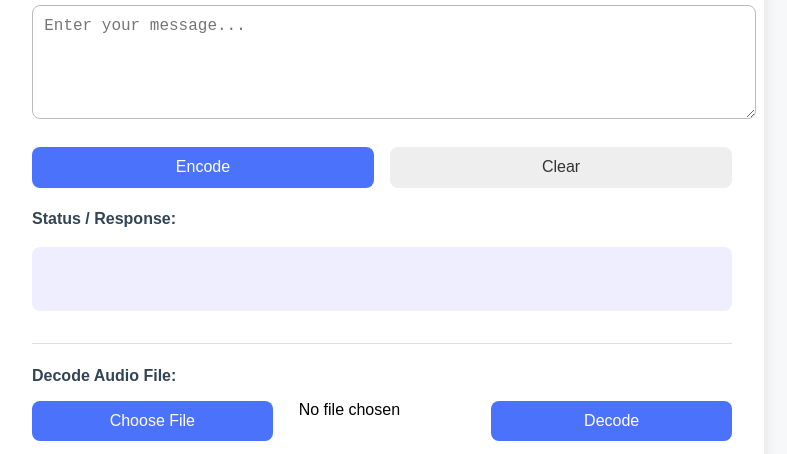
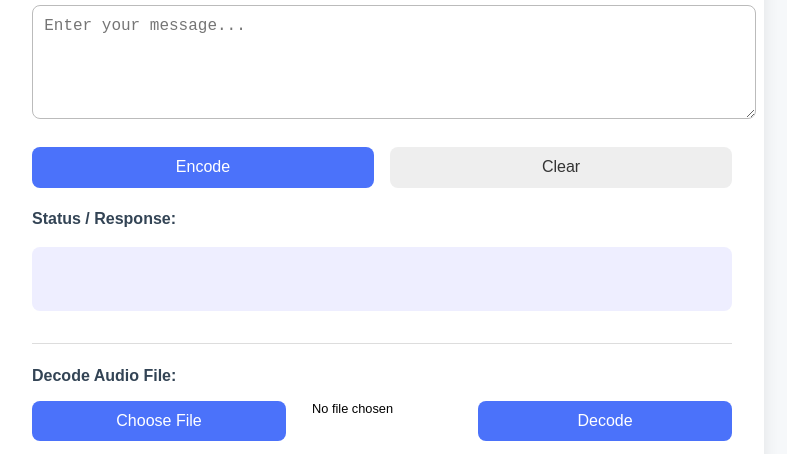
Before and after one commit to saas-erp-hub/SpectraChirp, a plain HTML site: page frontend/index.html in a window 1280 px wide. Shown: the part 166-620 px from the top of the page, without its empty margins (258-1045 px from the left). Drawn offline with Linux system fonts and the light colour scheme.

Commit message:
feat(frontend): Improve filename display for chosen file
- Adjusted styling for `fileNameDisplay` to handle long filenames with ellipsis.
- Reduced font size for better visual consistency.

```diff
--- a/frontend/index.html
+++ b/frontend/index.html
@@ -74,7 +74,7 @@
     <span id="decodedModeDisplay" style="font-size: 0.8em; color: #555; margin-bottom: 10px; display: block;"></span>
     <input type="file" id="fileInput" style="display: none;">
     <div class="row" style="margin-top: 1rem;">
-      <button id="selectFileButton">Choose File</button><span id="fileNameDisplay" style="margin-left: 10px;">No file chosen</span>
+      <button id="selectFileButton">Choose File</button><span id="fileNameDisplay" style="margin-left: 10px; font-size: 0.8em; max-width: 150px; display: inline-block; vertical-align: middle; white-space: nowrap; overflow: hidden; text-overflow: ellipsis;">No file chosen</span>
       <button id="decode-btn">Decode</button>
     </div>
     <div class="output" id="decode-output" style="margin-top: 1rem;"></div>
```
